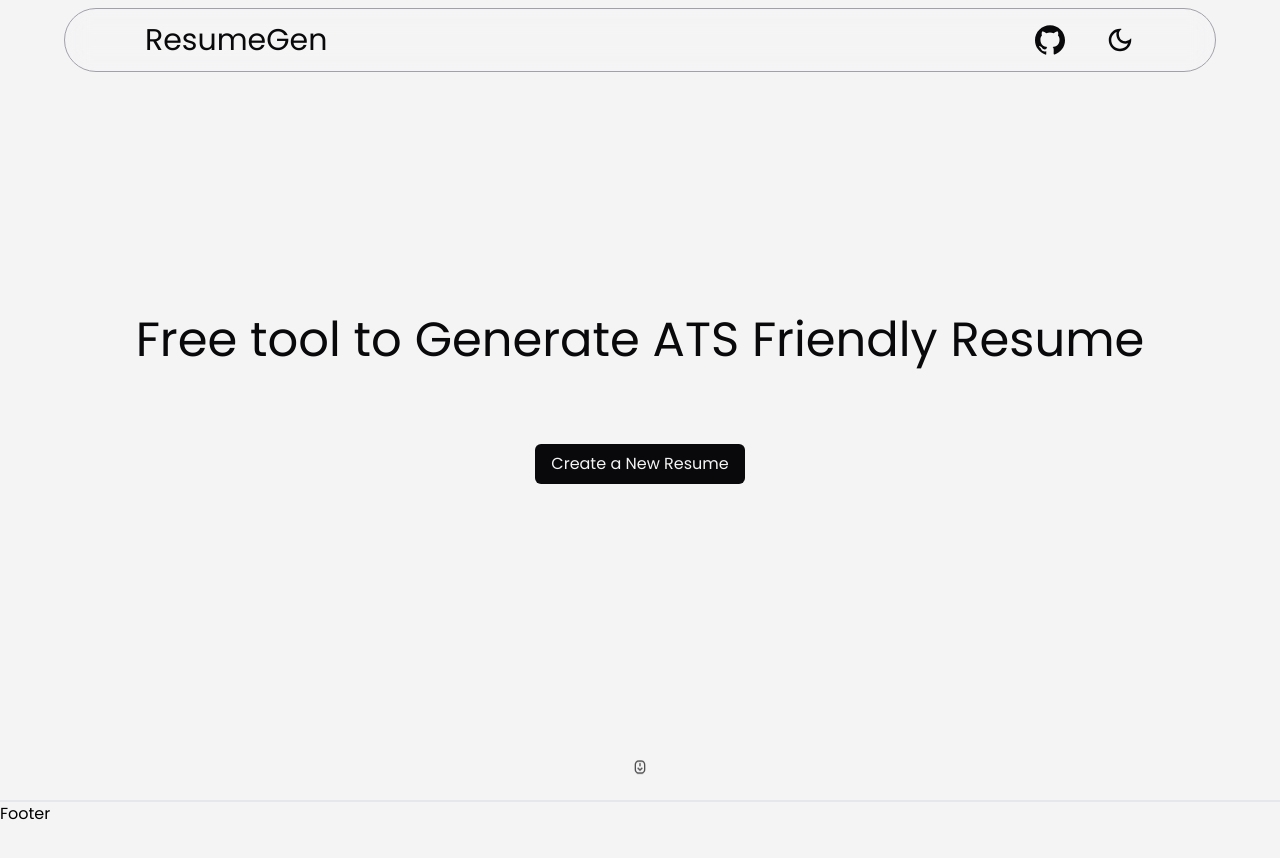
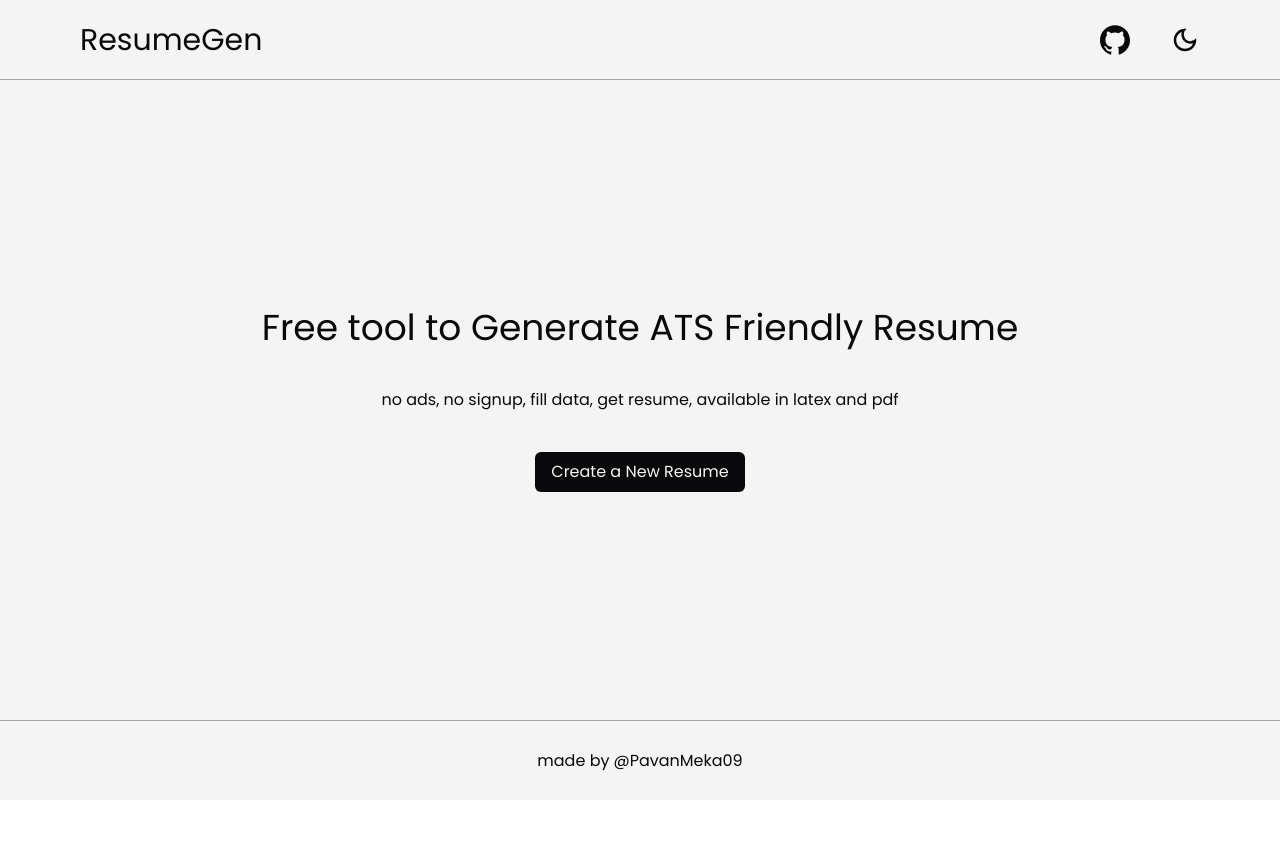
Before and after one commit to PavanMeka09/ResumeGen, a React (Vite) app: page / in a window 1280 px wide. Shown: the top 858 px of the page. After the commit the page ends 800 px from the top, so only its background shows below. Built offline with nearby package versions, Linux system fonts and the light colour scheme.

Commit message:
Add Formik

```diff
--- a/package.json
+++ b/package.json
@@ -10,6 +10,7 @@
     "preview": "vite preview"
   },
   "dependencies": {
+    "formik": "^2.4.6",
     "framer-motion": "^11.2.13",
     "react": "^18.3.1",
     "react-dom": "^18.3.1",
--- a/src/App.jsx
+++ b/src/App.jsx
@@ -1,14 +1,20 @@
 import { Route, Routes } from "react-router-dom";
-import { Generate } from "./Pages/Generate";
+import { Templates } from "./Pages/Templates.jsx";
+import { Generate } from "./Pages/Generate.jsx";
 import { Home } from "./Pages/Home";
+import { Footer } from "./components/Footer";
+import { Navbar } from "./components/Navbar.jsx";
 
 const App = () => {
   return (
     <>
+    <Navbar />
       <Routes>
         <Route path="/" element={<Home />}/>
+        <Route path="/templates" element={<Templates />}/>
         <Route path="/generate" element={<Generate />}/>
       </Routes>
+    <Footer />
     </>
   )
 }
--- a/src/Pages/Generate.jsx
+++ b/src/Pages/Generate.jsx
@@ -1,18 +1,9 @@
-import { Navbar } from "../components/Navbar.jsx"
-import { Form } from "../components/Form.jsx"
-import { Card } from "../components/Card.jsx"
+import { Form } from '../components/Form.jsx'
 
 export const Generate = () => {
   return (
-    <>
-      <Navbar />
-      <div className="h-screen flex justify-center items-center flex-col flex-wrap bg-zinc-100 text-zinc-950 dark:bg-zinc-950 dark:text-zinc-100">
-        <h1 className="text-2xl m-6">Select a template</h1>
-        <div className="flex justify-center items-center gap-4">
-            <Card title='Vertical' image="vertical.jpg"/>
-            <Card title='Horizontal' image="horizontal.jpeg"/>
-        </div>
-      </div>
-    </>
+    <div className='h-[80vh] w-screen flex flex-col justify-center items-center bg-zinc-100 dark:bg-zinc-950 text-zinc-950 dark:text-zinc-100 '>
+      <Form />
+    </div>
   )
 }
--- a/src/Pages/Home.jsx
+++ b/src/Pages/Home.jsx
@@ -1,13 +1,9 @@
-import { Navbar } from "../components/Navbar.jsx";
 import { Hero } from "../components/Hero.jsx";
-import { Footer } from "../components/Footer.jsx";
 
 export const Home = () => {
   return (
     <>
-      <Navbar />
       <Hero />
-      <Footer />
      </>
   )
 }
--- /dev/null
+++ b/src/Pages/Templates.jsx
@@ -0,0 +1,15 @@
+import { Card } from "../components/Card.jsx"
+
+export const Templates = () => {
+  return (
+    <>
+      <div className="h-[80vh] flex justify-center items-center flex-col flex-wrap bg-zinc-100 text-zinc-950 dark:bg-zinc-950 dark:text-zinc-100">
+        <h1 className="text-2xl m-6">Select a template</h1>
+        <div className="flex justify-center items-center gap-4">
+            <Card title='Vertical' image="vertical.jpg"/>
+            <Card title='Horizontal' image="horizontal.jpeg"/>
+        </div>
+      </div>
+    </>
+  )
+}
--- a/src/components/Card.jsx
+++ b/src/components/Card.jsx
@@ -24,7 +24,7 @@ export const Card = (props) => {
           <img onClick={handleClick} src={props.image} alt={props.title + " image"} className='h-[80%] cursor-zoom-in border-2'/>
           <h1 className='text-xl underline'>{props.title}</h1>
           <button onClick={() => {
-            window.location.href='/';
+            window.location.href='/generate';
           }} className='hidden group-hover:inline-block absolute bottom-32 rounded-full px-8 py-2 bg-zinc-950 text-zinc-100'>Continue</button>
         </div>
         {renderZoomin()}
--- a/src/components/Footer.jsx
+++ b/src/components/Footer.jsx
@@ -2,8 +2,8 @@ import React from 'react'
 
 export const Footer = () => {
   return (
-    <footer className='h-[20vh] w-screen border-t-2 bg-zinc-100 dark:bg-zinc-950'>
-      Footer
+    <footer className='h-[10vh] w-screen border-t-[1px] border-zinc-400 bg-zinc-100 dark:bg-zinc-950 text-zinc-950 dark:text-zinc-100 flex justify-center items-center'>
+      made by <a href='https://github.com/PavanMeka09' target='_blank' className='ml-1 hover:text-blue-600'>@PavanMeka09</a>
     </footer>
   )
 }
--- a/src/components/Hero.jsx
+++ b/src/components/Hero.jsx
@@ -1,18 +1,15 @@
 import React from 'react'
 import { Primary } from "./ui/Buttons/Primary.jsx";
-import { RiScrollToBottomLine } from "react-icons/ri";
 import { motion } from 'framer-motion';
 
 export const Hero = () => {
   return (
-    <div className='h-[100vh] w-screen flex justify-center items-center flex-col bg-zinc-100 text-zinc-950 dark:bg-zinc-950 dark:text-zinc-100'>
-      <div className='flex justify-center items-center flex-col gap-20'>
-        <h1 className='text-5xl text-center'>Free tool to Generate ATS Friendly Resume</h1>
-        <Primary title='Create a New Resume' to='/generate' className=''/>
+    <div className='h-[80vh] w-screen flex justify-center items-center flex-col bg-zinc-100 text-zinc-950 dark:bg-zinc-950 dark:text-zinc-100'>
+      <div className='flex justify-center items-center flex-col gap-10'>
+        <h1 className='text-4xl text-center'>Free tool to Generate ATS Friendly Resume</h1>
+        <motion.h2>no ads, no signup, fill data, get resume, available in latex and pdf</motion.h2>
+        <Primary title='Create a New Resume' to='/templates' className=''/>
       </div>
-      <motion.div onClick={() => {window.location.href='#'}} animate={{ y: [0, 20, 0]}} transition={{duration: 2, repeat: Infinity}} className='cursor-pointer absolute bottom-8 opacity-[.7]'>
-        <RiScrollToBottomLine />
-      </motion.div>
     </div>
   )
 }
--- a/src/components/Navbar.jsx
+++ b/src/components/Navbar.jsx
@@ -6,36 +6,50 @@ import { useState, useEffect } from "react";
 import { DiVim } from "react-icons/di";
 
 export const Navbar = () => {
-  const [isDark, setIsDark] = useState(localStorage.getItem('isDark') === 'true');
+  const [isDark, setIsDark] = useState(
+    localStorage.getItem("isDark") === "true"
+  );
 
   const toggle = () => {
-    localStorage.setItem('isDark', !isDark);
-    setIsDark(prev => !prev);
-  }
+    localStorage.setItem("isDark", !isDark);
+    setIsDark((prev) => !prev);
+  };
 
   useEffect(() => {
     if (isDark) {
-      document.querySelector('html').classList.add('dark');
+      document.querySelector("html").classList.add("dark");
     } else {
-      document.querySelector('html').classList.remove('dark');
+      document.querySelector("html").classList.remove("dark");
     }
   }, [isDark]);
 
   const renderThemeIcon = () => {
-    if(isDark){
-      return(<button onClick={toggle}><MdOutlineLightMode className="text-3xl text-zinc-100 active:translate-y-1 transition-[transform]"/></button>);
+    if (isDark) {
+      return (
+        <button onClick={toggle}>
+          <MdOutlineLightMode className="text-3xl text-zinc-100 active:translate-y-1 transition-[transform]" />
+        </button>
+      );
     } else {
-      return(<button onClick={toggle}><MdOutlineDarkMode className="text-3xl text-zinc-950 active:translate-y-1 transition-[transform]"/></button>);
+      return (
+        <button onClick={toggle}>
+          <MdOutlineDarkMode className="text-3xl text-zinc-950 active:translate-y-1 transition-[transform]" />
+        </button>
+      );
     }
-  }
+  };
 
   return (
-      <div className="m-auto w-[90vw] h-[8vh] border-[1px] fixed top-2 left-[50%] translate-x-[-50%] rounded-full flex items-center justify-between px-20 backdrop-filter backdrop-blur-md bg-zinc-100/10 text-zinc-950 border-zinc-400 dark:bg-zinc-950/10 dark:text-zinc-100">
-        <Link to='/' className="text-3xl">ResumeGen</Link>
-        <div className="flex gap-10">
-          <Link to="https://github.com/PavanMeka09/ResumeGen" target="_blank"><SiGithub className="text-3xl text-zinc-950 dark:text-zinc-100"/></Link>
-          {renderThemeIcon()}
-        </div>
+    <nav className="w-screen h-[10vh] border-b-[1px] flex items-center justify-between px-20 backdrop-filter backdrop-blur-md bg-zinc-100 text-zinc-950 border-zinc-400 dark:bg-zinc-950 dark:text-zinc-100">
+      <Link to="/" className="text-3xl">
+        ResumeGen
+      </Link>
+      <div className="flex gap-10">
+        <Link to="https://github.com/PavanMeka09/ResumeGen" target="_blank">
+          <SiGithub className="text-3xl text-zinc-950 dark:text-zinc-100" />
+        </Link>
+        {renderThemeIcon()}
       </div>
-  )
-}
+    </nav>
+  );
+};
```
Also changed, not shown: 1 other file (tests, documents, lock files or other folders).
